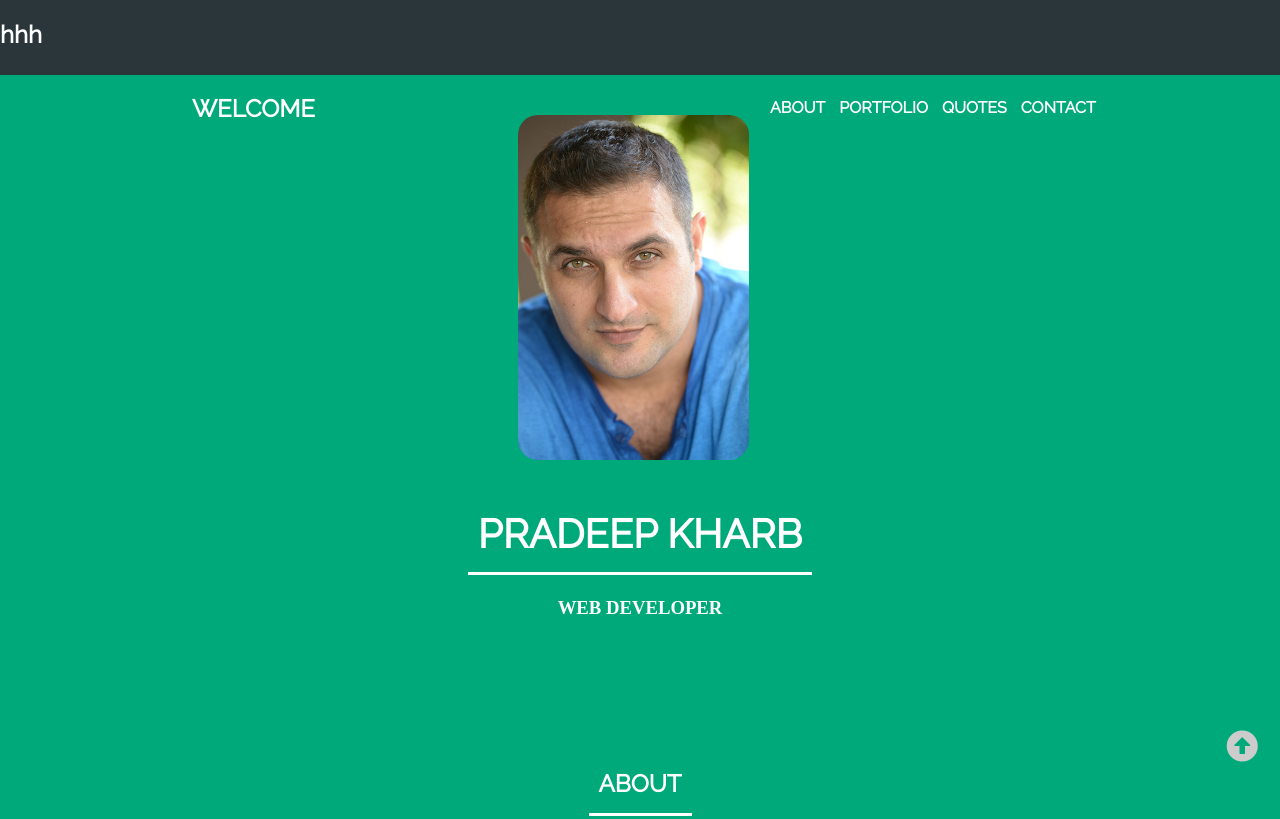
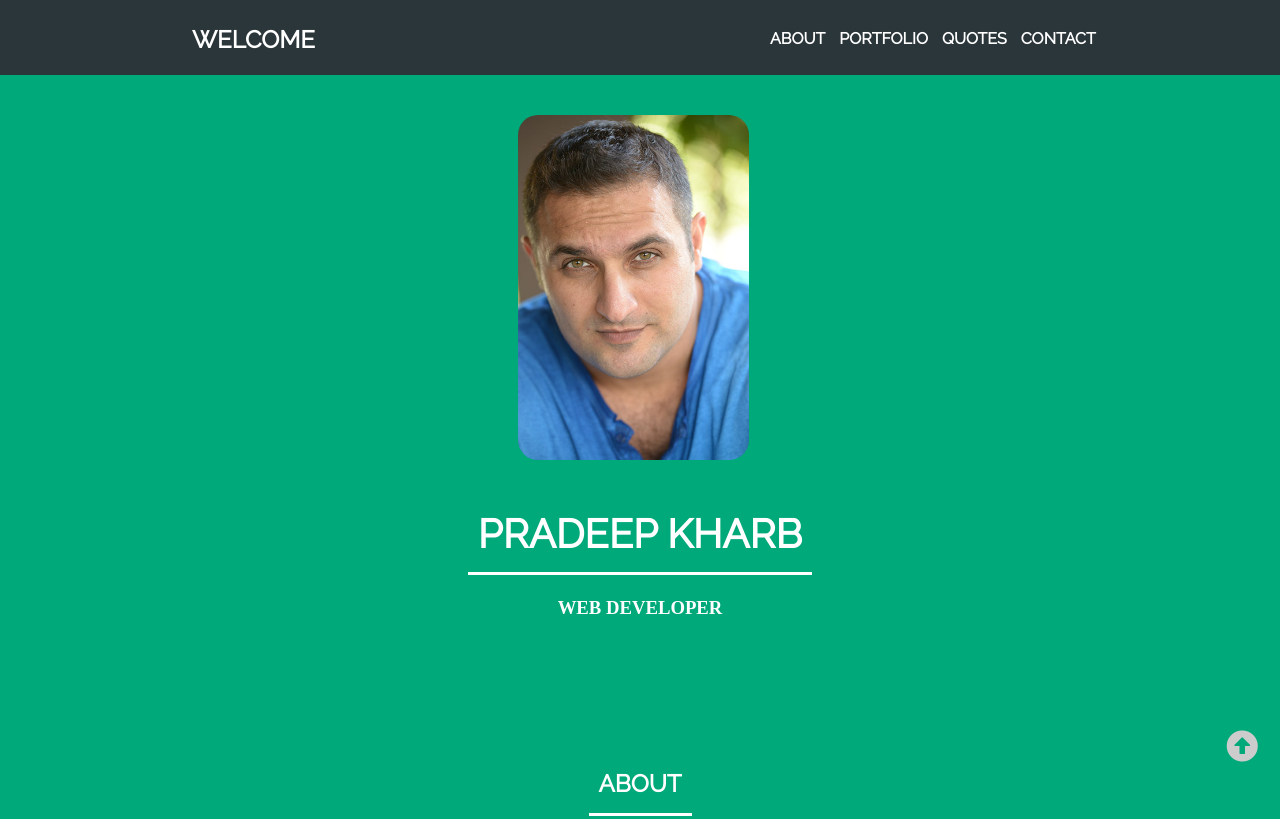
Before and after one commit to pkharb/PROJECT-1, a plain HTML site: page index.html in a window 1280 px wide. Shown: the top 819 px of the page. Drawn offline with nearby package versions, Linux system fonts and the light colour scheme.

```diff
--- a/index.html
+++ b/index.html
@@ -15,7 +15,6 @@
 
 <nav>
     <div class="nav1">
-        <h2>hhh</h2>
     <h1>WELCOME</h1>
     </div>
 
```
